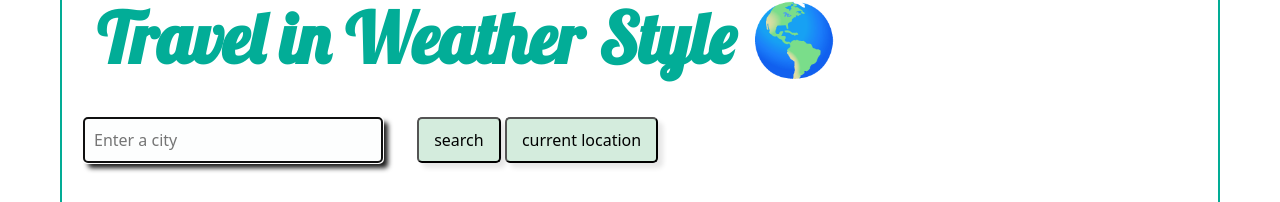
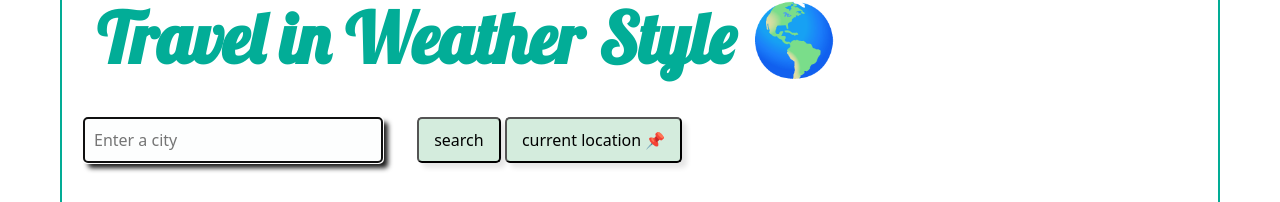
Before and after one commit to bryKruse/weather-app, a plain HTML site: page index.html in a window 1280 px wide. Shown: the part 76-278 px from the top of the page. Drawn offline with nearby package versions, Linux system fonts and the light colour scheme.

Commit message:
Added emoji to current location button

```diff
--- a/index.html
+++ b/index.html
@@ -46,7 +46,7 @@
             />
             <input type="submit" value="search" class="search-button" />
             <button class="currentlocationbtn" id="current-location">
-              current location
+              current location 📌
             </button>
           </form>
           <div class="row top-information">
```
